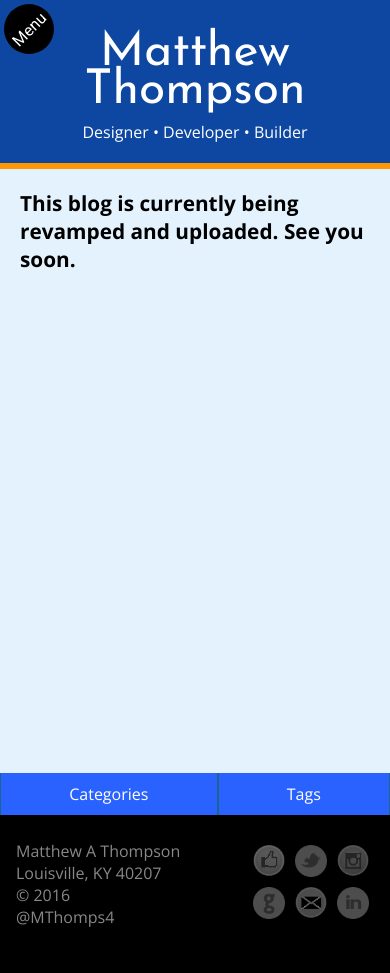
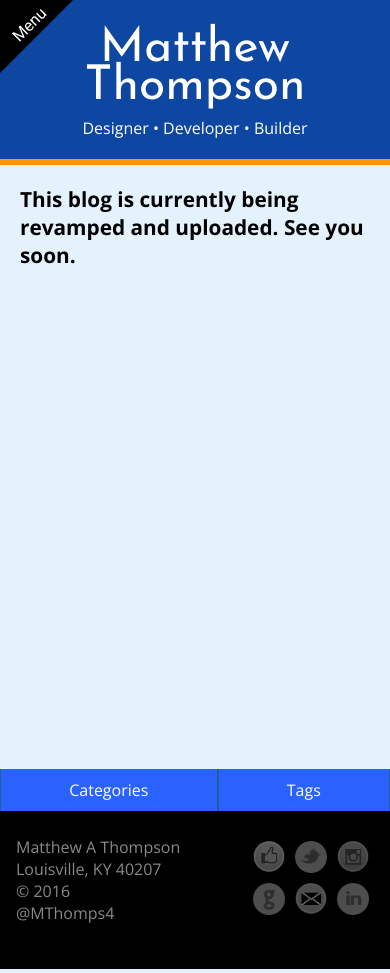
Before and after one commit to mthomps4/3WireBuild, a plain HTML site: page HTML/blog.html in a window 390 px wide. Drawn offline with nearby package versions, Linux system fonts and the light colour scheme.

Commit message:
tweaked Menu button on Mobile Devices

```diff
--- a/CSS/main.css
+++ b/CSS/main.css
@@ -48,7 +48,6 @@ h3{font-size:1em;}
 }
 
 .nametag{
-  margin-top:-50px;
   margin-bottom:20px;
 }
 
@@ -139,16 +138,18 @@ h3{font-size:1em;}
 #menuButton{
   background-color: black; /*#0D47A1*/
   color:white;
-  width:50px;
-  height:50px;
+  width:175px;
+  height:75px;
   cursor: pointer;
   border:none;
   font-family: 'Roboto', sans-serif;
   font-weight: normal;
   transform: rotate(-45deg);
-  border-radius: 50%;
-  margin-top:4px;
-  margin-left:4px;
+  margin-top:15px;
+  position:absolute;
+  top:-45px;
+  left:-75px;
+  padding-top:3em;
 }
 
 #menuButton:focus, #menuButton:active{
```
